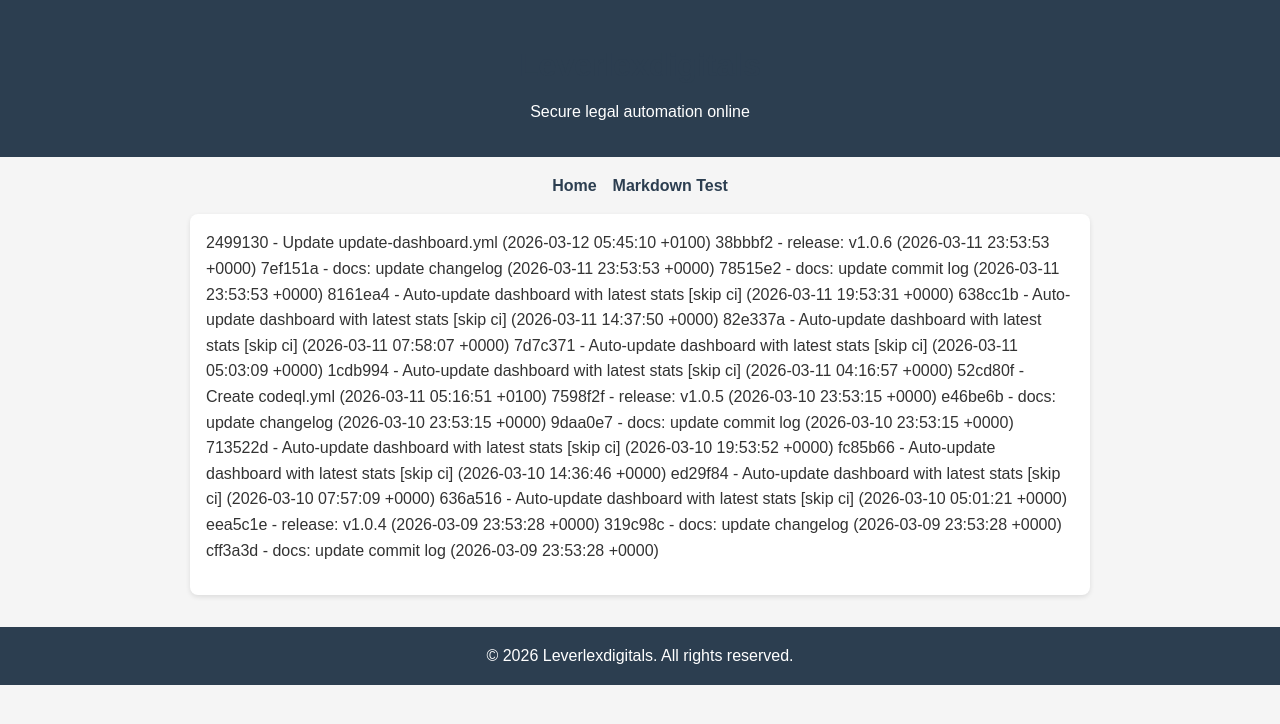
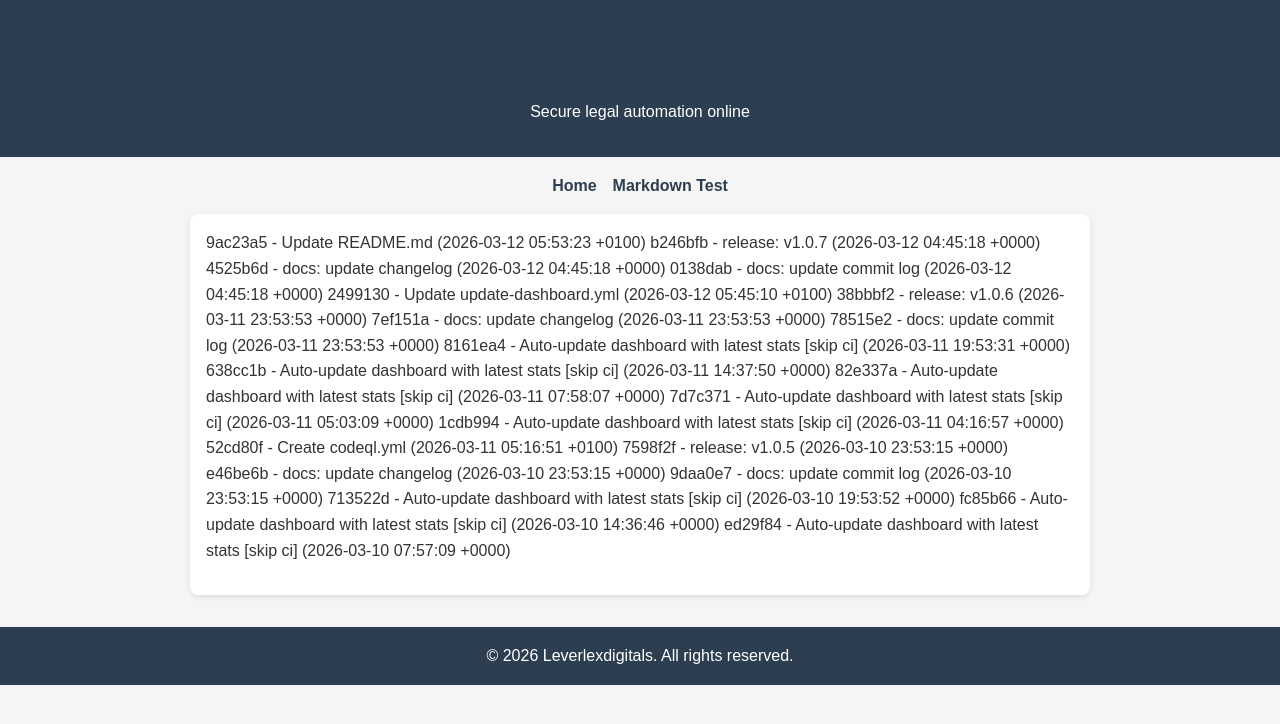
Before and after one commit to LEVERLEX/leverlex.github.io, a Jekyll site: the page built from COMMITS.md, in a window 1280 px wide. Shown: the top 724 px of the page. Built offline with Jekyll 4.4.1, drawn with Linux system fonts in a browser that asks for light colours; our own code applies the rules of GitHub Pages for plain Markdown files.

Commit message:
docs: update commit log

```diff
--- a/COMMITS.md
+++ b/COMMITS.md
@@ -1,3 +1,7 @@
+9ac23a5 - Update README.md (2026-03-12 05:53:23 +0100)
+b246bfb - release: v1.0.7 (2026-03-12 04:45:18 +0000)
+4525b6d - docs: update changelog (2026-03-12 04:45:18 +0000)
+0138dab - docs: update commit log (2026-03-12 04:45:18 +0000)
 2499130 - Update update-dashboard.yml (2026-03-12 05:45:10 +0100)
 38bbbf2 - release: v1.0.6 (2026-03-11 23:53:53 +0000)
 7ef151a - docs: update changelog (2026-03-11 23:53:53 +0000)
@@ -14,7 +18,3 @@ e46be6b - docs: update changelog (2026-03-10 23:53:15 +0000)
 713522d - Auto-update dashboard with latest stats [skip ci] (2026-03-10 19:53:52 +0000)
 fc85b66 - Auto-update dashboard with latest stats [skip ci] (2026-03-10 14:36:46 +0000)
 ed29f84 - Auto-update dashboard with latest stats [skip ci] (2026-03-10 07:57:09 +0000)
-636a516 - Auto-update dashboard with latest stats [skip ci] (2026-03-10 05:01:21 +0000)
-eea5c1e - release: v1.0.4 (2026-03-09 23:53:28 +0000)
-319c98c - docs: update changelog (2026-03-09 23:53:28 +0000)
-cff3a3d - docs: update commit log (2026-03-09 23:53:28 +0000)
```
